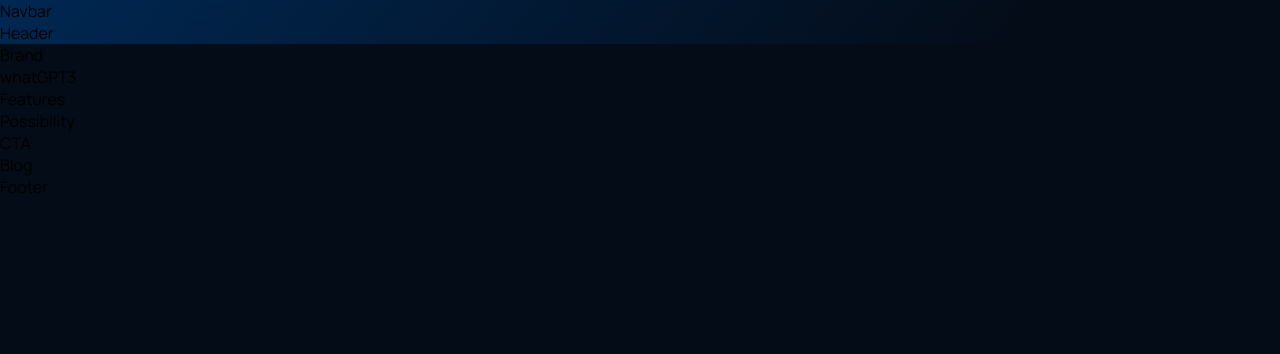
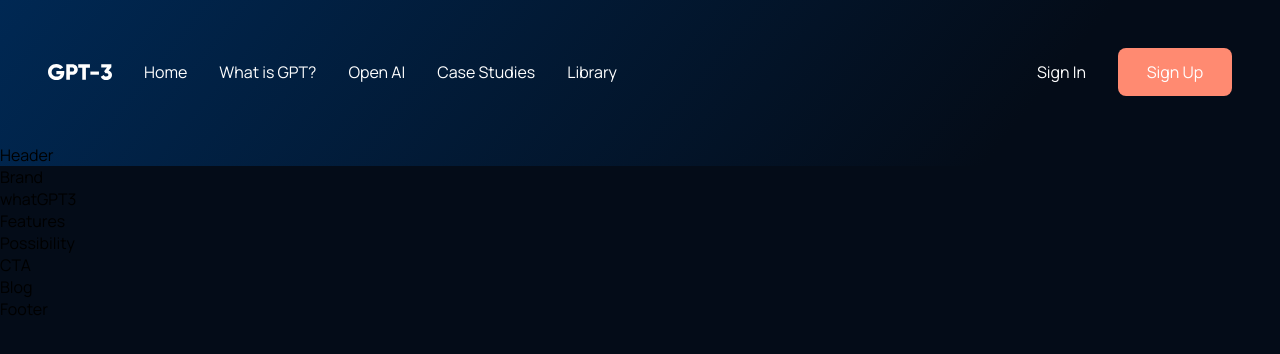
Before and after one commit to dragoshcode/gpt3-modern-ui-ux-website, a React (Create React App) app: page / in a window 1280 px wide. Shown: the top 354 px of the page. Built offline with nearby package versions, Linux system fonts and the light colour scheme; the HTML template or start-up script is replaced by a standard one.

Commit message:
Style nav

```diff
--- a/src/components/navbar/Navbar.js
+++ b/src/components/navbar/Navbar.js
@@ -1,10 +1,26 @@
-import React from 'react'
-import './navbar.scss'
-import '../../scss/_utils.scss'
+import React from 'react';
+import { RiMenu3Line, RiCloseLin } from 'react-icons/ri';
+import logo from '../../assets/logo.svg';
+import './navbar.scss';
+import '../../scss/_utils.scss';
+
 function Navbar() {
   return (
-    <div>Navbar</div>
-  )
+    <div className='gpt3__navbar flex'>
+      <div className='gpt3__navbar-links flex'>
+        <img src={logo} alt='logo' />
+        <a href='/'>Home</a>
+        <a href='/'>What is GPT?</a>
+        <a href='/'>Open AI</a>
+        <a href='/'>Case Studies</a>
+        <a href='/'>Library</a>
+      </div>
+      <div className='gpt3__navbar-btns flex'>
+        <button className='sign-in'>Sign In</button>
+        <button className='sign-up'>Sign Up</button>
+      </div>
+    </div>
+  );
 }
 
-export default Navbar
+export default Navbar;
--- a/src/components/navbar/navbar.scss
+++ b/src/components/navbar/navbar.scss
@@ -1 +1,33 @@
 @use '../../scss/variables' as v;
+
+.gpt3__navbar {
+  padding: 3rem;
+  justify-content: space-between;
+
+  &-links {
+    gap: 2rem;
+    img {
+      width: 4rem;
+    }
+    a {
+      color: white;
+    }
+  }
+
+  &-btns {
+    gap: 2rem;
+    .sign-in {
+      color: white;
+      font-family: 'Manrope', sans-serif;
+      font-size: 1rem;
+    }
+    .sign-up {
+      color: white;
+      font-family: 'Manrope', sans-serif;
+      font-size: 1rem;
+      background-color: v.$color-subtext;
+      padding: 0.8rem 1.8rem;
+      border-radius: 0.5rem;
+    }
+  }
+}
--- a/src/scss/_globals.scss
+++ b/src/scss/_globals.scss
@@ -1,6 +1,6 @@
 @use './variables' as v;
 
-body{
+body {
   background-color: v.$color-bg;
 }
 
--- a/src/scss/_reset.scss
+++ b/src/scss/_reset.scss
@@ -18,3 +18,12 @@
   min-height: 100vh;
   width: 100%;
 }
+
+button{
+  border: 0;
+  background: none;
+}
+
+a{
+  text-decoration: none;
+}
```
Lines whose indentation alone changed are shown as unchanged.
